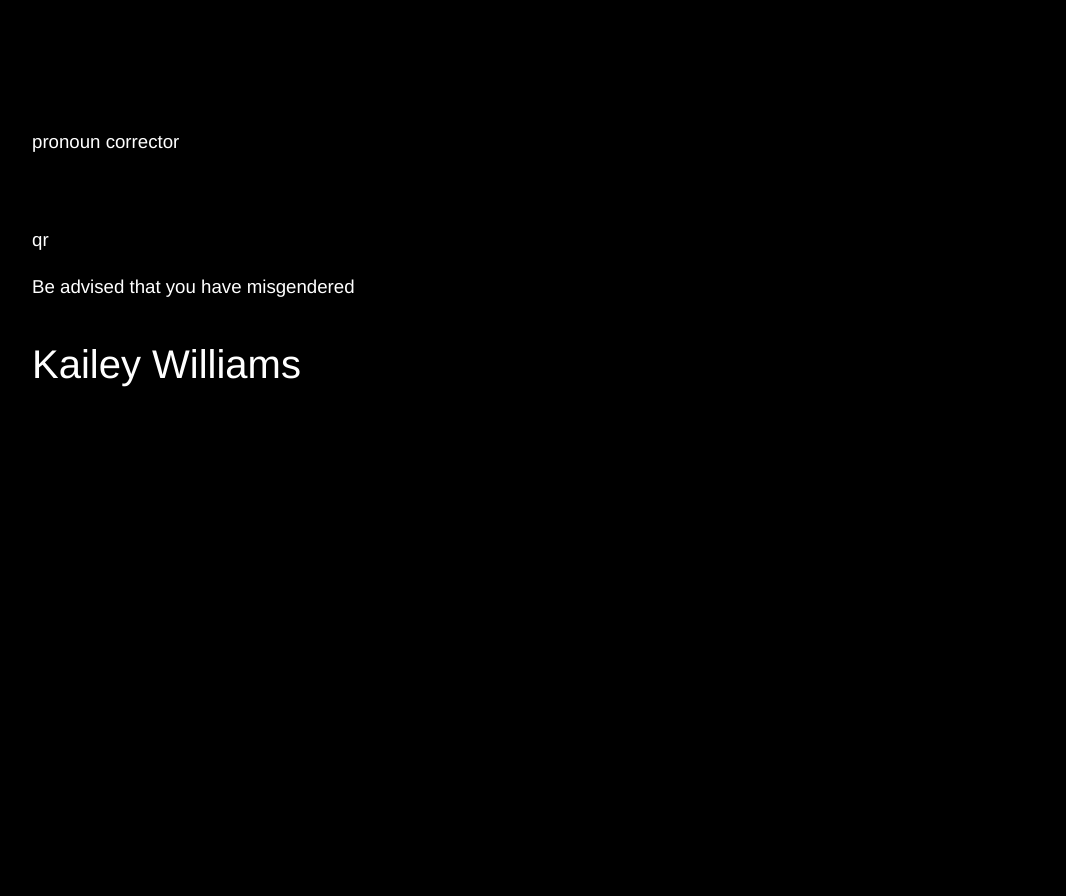
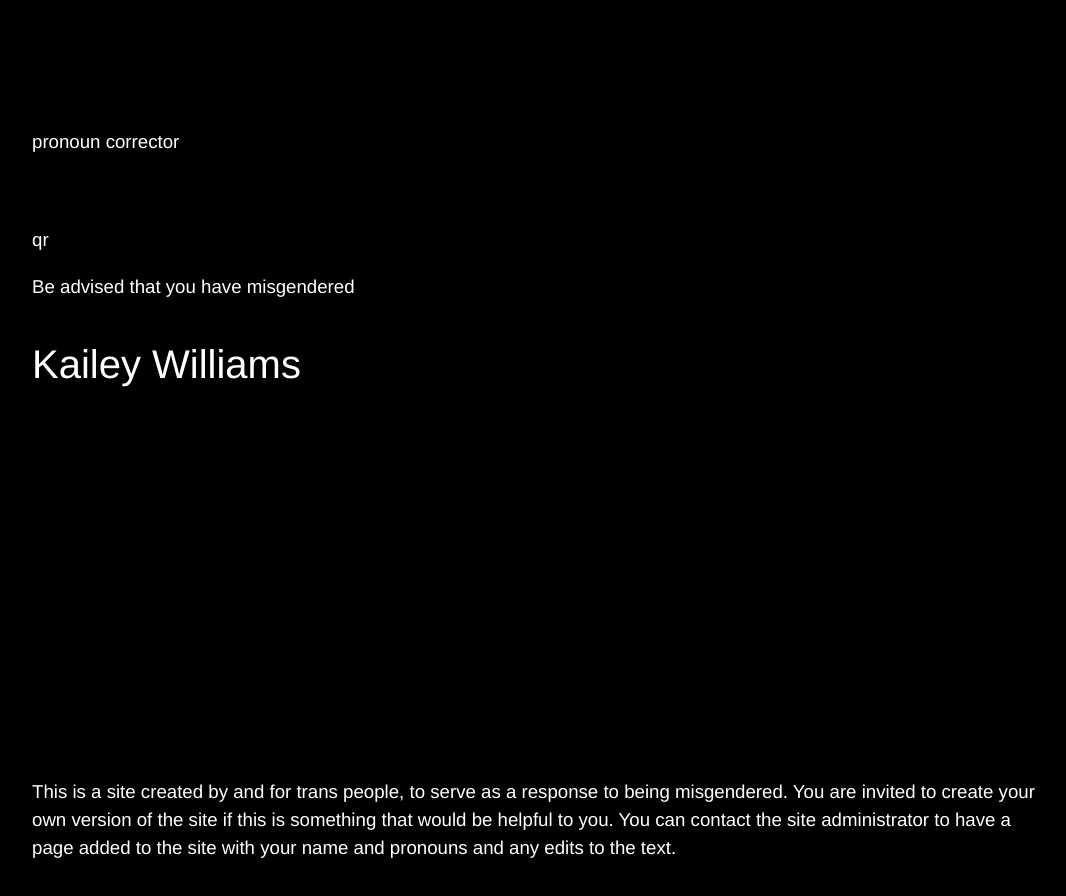
Before and after one commit to makingthisforclass/makingthisforclass.github.io, a plain HTML site: page kailey_williams/share.html in a window 1280 px wide. Shown: the whole page, without its empty margins (96-1162 px from the left). Before the commit the page ends 800 px from the top, so only its background shows below. Drawn offline with Linux system fonts and the light colour scheme.

Commit message:
Update share.html

```diff
--- a/kailey_williams/share.html
+++ b/kailey_williams/share.html
@@ -14,6 +14,8 @@
 		<p>Be advised that you have misgendered </p>
 		<h2>Kailey Williams</h2>
 	</div>
-
+	<div class="footer">
+		<p>This is a site created by and for trans people, to serve as a response to being misgendered. You are invited to create your own version of the site if this is something that would be helpful to you. You can contact the site administrator to have a page added to the site with your name and pronouns and any edits to the text.</p>
+	</div>
 </body>
 </html>
```
